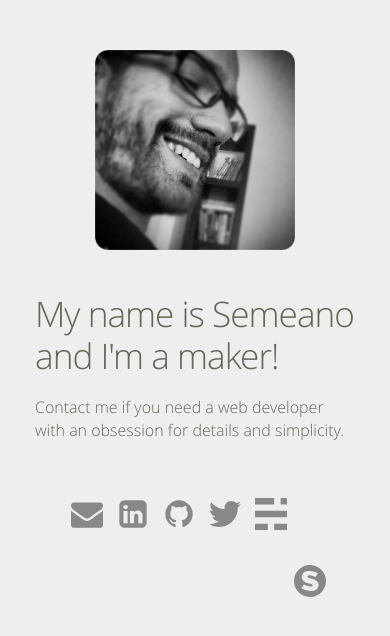
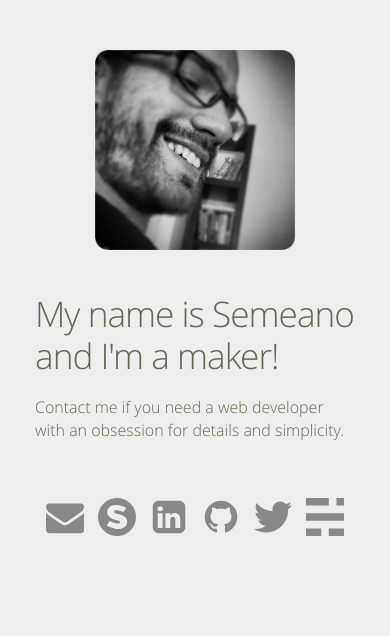
Before and after one commit to semeano/semeano.dev, a plain HTML site: page index.html in a window 390 px wide. Drawn offline with Linux system fonts and the light colour scheme.

Commit message:
New icons. Sumry icon added.

```diff
--- a/css/icons.css
+++ b/css/icons.css
@@ -1,6 +1,6 @@
 [class^="icon-"], [class*=" icon-"] {
-    height: 32px;
-    width: 32px;
+    height: 50px;
+    width: 50px;
     display: inline-block;
     fill: currentColor;
 }
--- a/css/semeano.css
+++ b/css/semeano.css
@@ -100,10 +100,18 @@ h1
 
 .contact
 {
-	display: table;
-    float: left;
-	margin: 8px;
-	cursor: pointer;
+		display: table;
+	  float: left;
+		margin: 8px;
+		cursor: pointer;
+}
+
+[class^="icon-"], [class*=" icon-"]
+{
+    height: 50px;
+    width: 50px;
+    display: inline-block;
+    fill: currentColor;
 }
 
 
@@ -345,4 +353,12 @@ h1
     {
         margin: 7px;
     }
+
+    [class^="icon-"], [class*=" icon-"]
+    {
+		    height: 38px;
+		    width: 38px;
+		    display: inline-block;
+		    fill: currentColor;
+		}
 }
--- a/index.html
+++ b/index.html
@@ -11,7 +11,6 @@
 
 		<link rel="stylesheet" type="text/css" href="css/html5reset-1.6.1.css" />
     <link rel="stylesheet" type="text/css" href="css/semeano.css" />
-    <link rel="stylesheet" type="text/css" href="css/icons.css" />
 
     <script>
         (function(i,s,o,g,r,a,m){i['GoogleAnalyticsObject']=r;i[r]=i[r]||function(){
@@ -48,7 +47,7 @@
                         <svg class="icon-email"><use xlink:href="svg/icons.svg#icon-email"></use></svg>
                     </a>
                 </div>
-                <div class="contacts">
+                <div class="contact">
                     <a href="http://sumry.in/semeano" target="_blank">
                         <svg class="icon-sumry"><use xlink:href="svg/icons.svg#icon-sumry"></use></svg>
                     </a>
```
